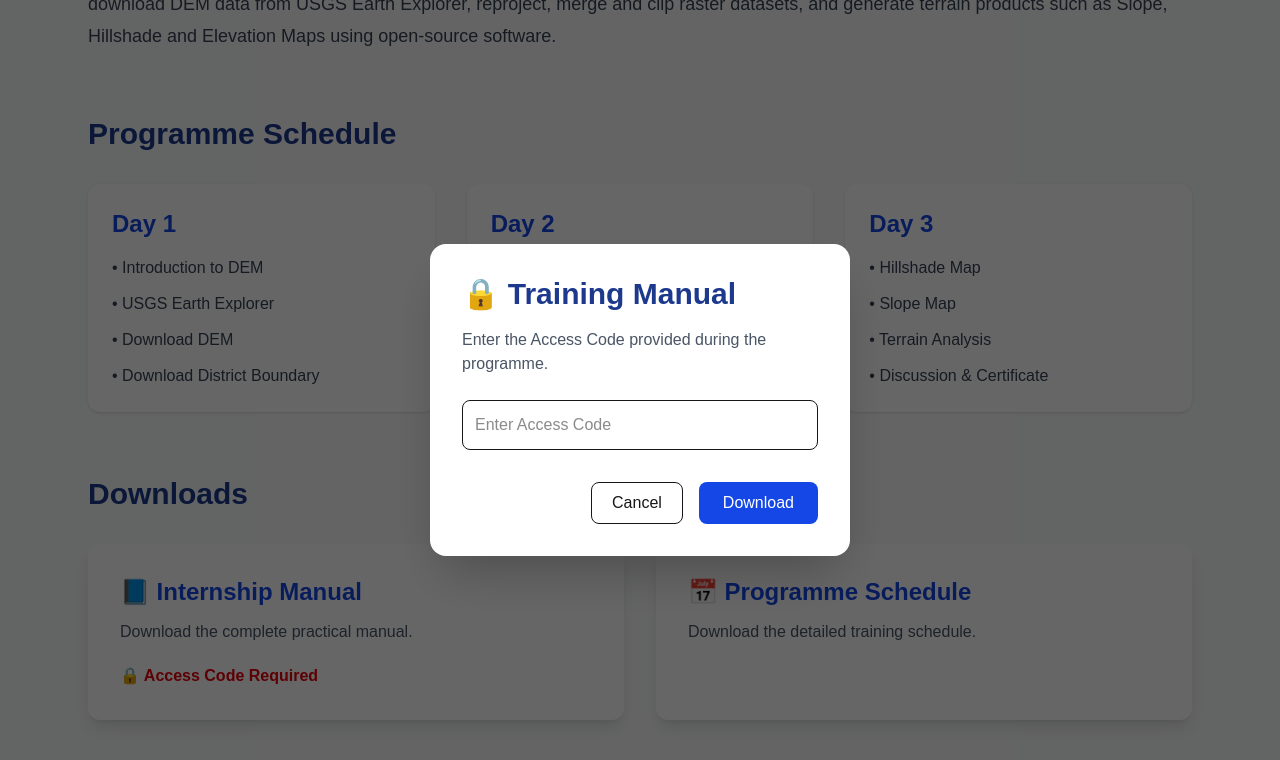
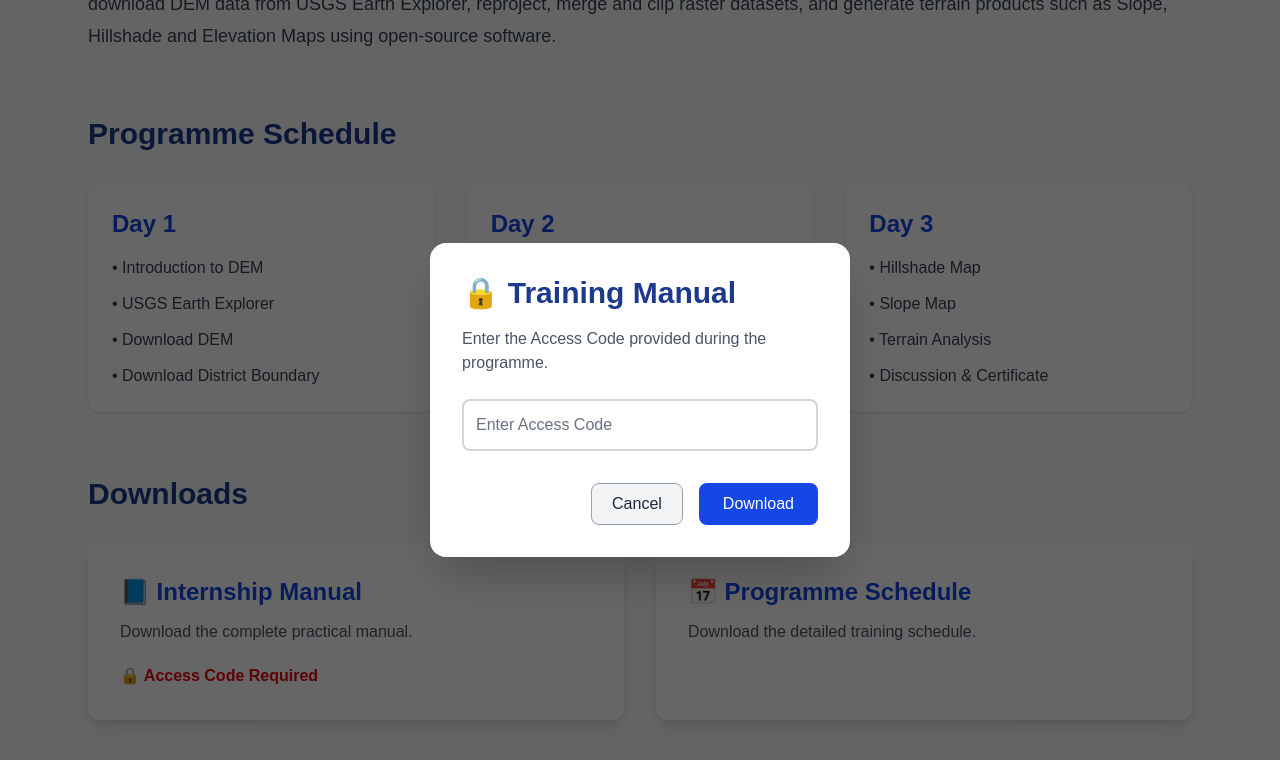
Before and after one commit to coe-esgst-mitm/coe-website, a Next.js app: page /internship in a window 1280 px wide. Both pictures are taken after a click on the button 356 px from the left and 1028 px from the top of the page. Shown: the part 396-1156 px from the top of the page. Built offline with nearby package versions, Linux system fonts and the light colour scheme.

Commit message:
Describe changes

```diff
--- a/app/internship/page.tsx
+++ b/app/internship/page.tsx
@@ -172,7 +172,9 @@ export default function InternshipPage() {
               value={password}
               onChange={(e)=>setPassword(e.target.value)}
               placeholder="Enter Access Code"
-              className="w-full border rounded-lg p-3 outline-none"
+              className="w-full border-2 border-gray-300 rounded-lg p-3
+                         text-black placeholder:text-gray-500
+                         bg-white focus:outline-none focus:border-blue-600"
             />
 
             {error && (
@@ -185,7 +187,8 @@ export default function InternshipPage() {
 
               <button
                 onClick={()=>setShowModal(false)}
-                className="px-5 py-2 rounded-lg border"
+                className="px-5 py-2 rounded-lg border border-gray-400
+                           bg-gray-100 text-gray-800 hover:bg-gray-200"
               >
                 Cancel
               </button>
```
